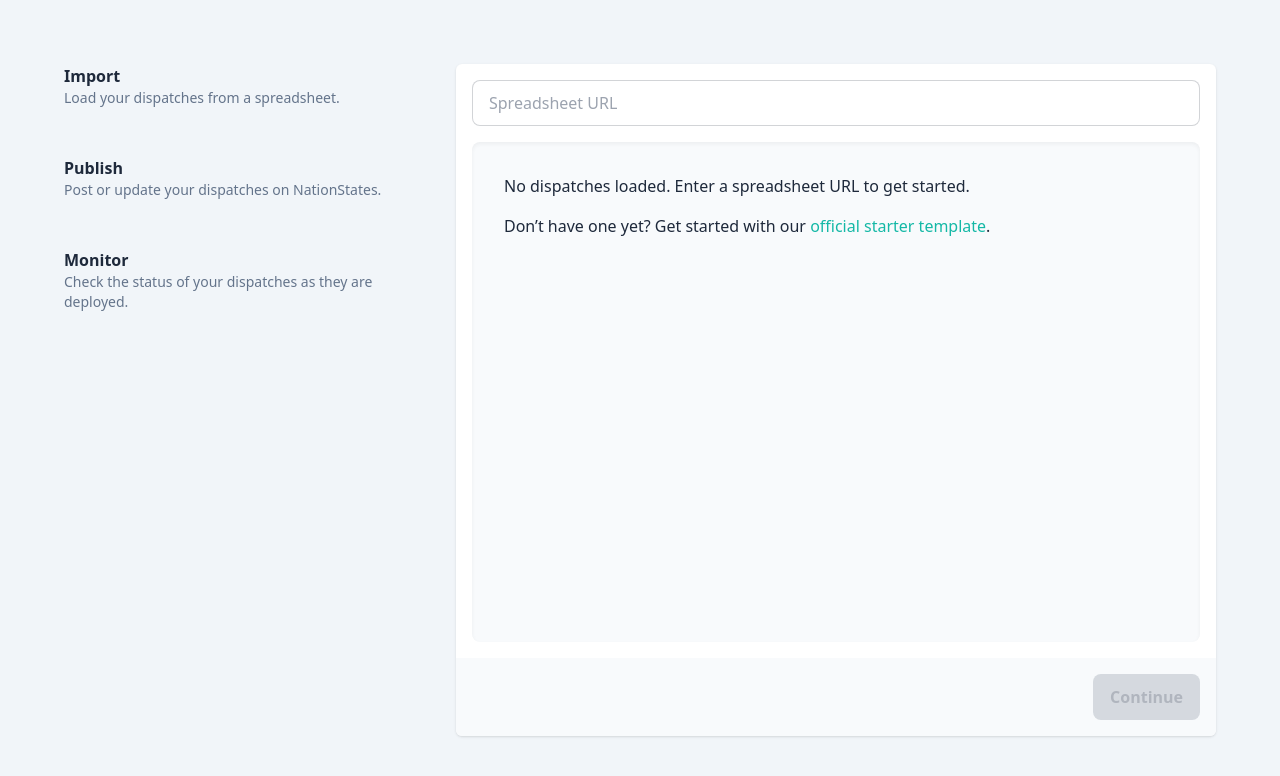
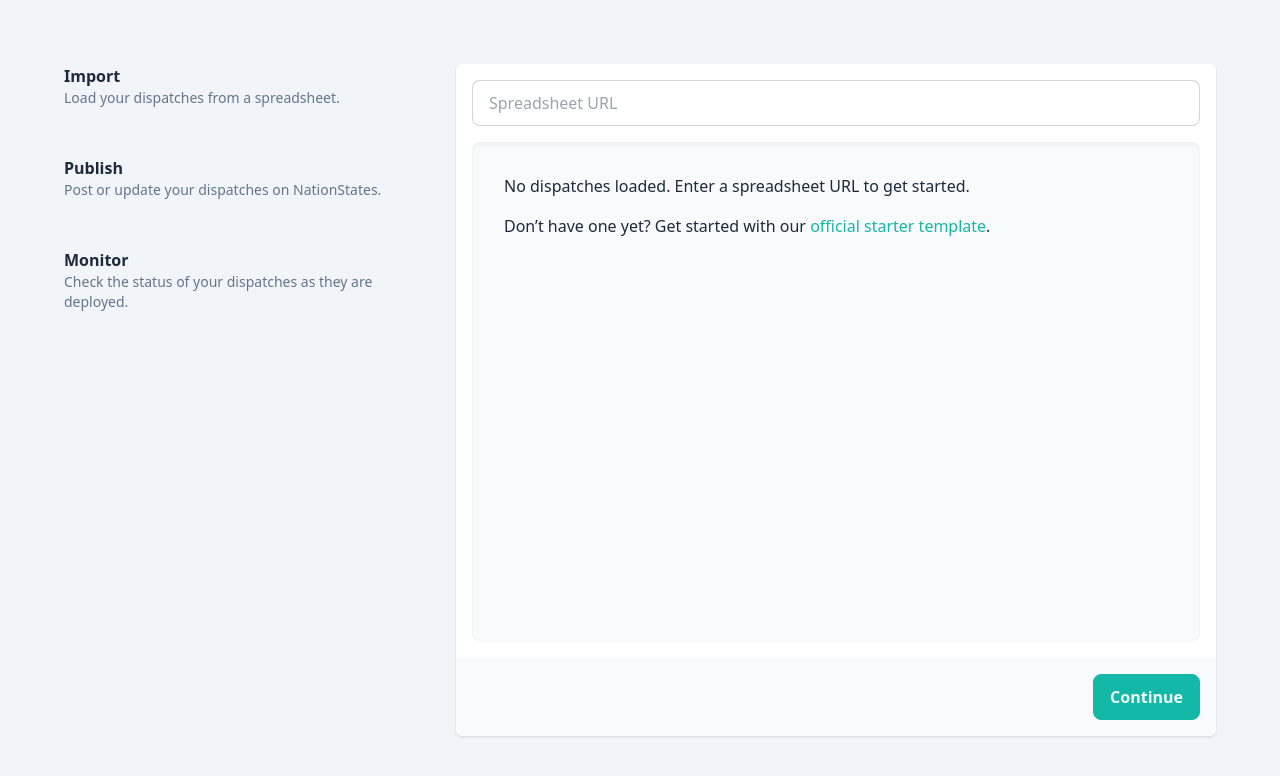
Before and after one commit to esfalsa/codico, a Next.js app: page /codico/dashboard in a window 1280 px wide. Shown: the top 776 px of the page. Built offline with nearby package versions, Linux system fonts and the light colour scheme.

Commit message:
refactor: track form state with Formik

```diff
--- a/components/MonitorSection.tsx
+++ b/components/MonitorSection.tsx
@@ -1,19 +1,16 @@
+import { useFormikContext } from "formik";
 import React, { EventHandler, useContext, useEffect, useState } from "react";
 import { ArrowRight, Check, X } from "react-feather";
 import { DispatchPoster } from "../lib/DispatchPoster";
-import { OptionsContext } from "./OptionsContext";
 
-export function MonitorSection({
-	backHandler,
-}: {
-	backHandler?: EventHandler<any>;
-}) {
-	const { dispatches, user, nation, password } = useContext(OptionsContext);
+export function MonitorSection() {
+	const {
+		values: { dispatches, user, nation, password },
+	} = useFormikContext<FormFields>();
 	const [progress, setProgress] = useState<string[]>([]);
-	let dispatchPoster: DispatchPoster;
 
 	useEffect(() => {
-		dispatchPoster = new DispatchPoster(
+		const dispatchPoster = new DispatchPoster(
 			dispatches,
 			`${user} using Codico; tool by Esfalsa`,
 			nation,
@@ -52,13 +49,15 @@ export function MonitorSection({
 		),
 	};
 
+	if (!dispatches || !dispatches.length) {
 		return (
-		<div className="md:col-span-2 md:mt-0 dark:bg-slate-800 flex flex-col mt-8 overflow-hidden bg-white rounded-md shadow">
-			<div className="gap-y-2 flex flex-col flex-1 h-full p-4 overflow-scroll">
-				{!dispatches || !dispatches.length ? (
 			<p>No dispatches loaded. Make sure you import a spreadsheet first!</p>
-				) : (
-					dispatches?.map(({ Title, Category, Subcategory }, index) => {
+		);
+	}
+
+	return (
+		<>
+			{dispatches?.map(({ Title, Category, Subcategory }, index) => {
 				return (
 					<div
 						className="bg-slate-100 dark:bg-slate-900/50 flex flex-row justify-between rounded-md"
@@ -72,18 +71,10 @@ export function MonitorSection({
 								{Category} <ArrowRight size="1em" /> {Subcategory}
 							</p>
 						</div>
-								{statusDisplays[progress[index]]}
+						{statusDisplays[progress[index]] || statusDisplays.queued}
 					</div>
 				);
-					})
-				)}
-			</div>
-
-			<div className="bg-slate-50 dark:bg-slate-900/50 flex flex-row justify-start p-4">
-				<button className="btn btn-secondary" onClick={backHandler}>
-					Back
-				</button>
-			</div>
-		</div>
+			})}
+		</>
 	);
 }
--- a/components/OptionsContext.tsx
+++ /dev/null
@@ -1,27 +0,0 @@
-import { createContext } from "react";
-
-type ContextProps = {
-	url: string;
-	setUrl: (url: string) => void;
-	dispatches: Dispatch[];
-	setDispatches: (dispatches: Dispatch[]) => void;
-	user: string;
-	setUser: (user: string) => void;
-	nation: string;
-	setNation: (user: string) => void;
-	password: string;
-	setPassword: (user: string) => void;
-};
-
-export const OptionsContext = createContext<ContextProps>({
-	url: "",
-	setUrl: (url: string) => {},
-	dispatches: [],
-	setDispatches: (dispatches: Dispatch[]) => {},
-	user: "",
-	setUser: (user: string) => {},
-	nation: "",
-	setNation: (user: string) => {},
-	password: "",
-	setPassword: (user: string) => {},
-});
--- a/components/PublishSection.tsx
+++ b/components/PublishSection.tsx
@@ -1,33 +1,8 @@
 import { EventHandler, SetStateAction, useContext } from "react";
-import { Formik, Field, Form } from "formik";
-import { OptionsContext } from "./OptionsContext";
-import clsx from "clsx";
+import { Field } from "formik";
 
-export function PublishSection({
-	continueHandler,
-	backHandler,
-}: {
-	continueHandler?: SetStateAction<any>;
-	backHandler?: EventHandler<any>;
-}) {
-	const { user, setUser, nation, setNation, password, setPassword } =
-		useContext(OptionsContext);
-
+export function PublishSection() {
 	return (
-		<div className="md:col-span-2 md:mt-0 dark:bg-slate-800 flex flex-col mt-8 overflow-hidden bg-white rounded-md shadow">
-			<Formik
-				initialValues={{ user, nation, password }}
-				onSubmit={(values) => {
-					setUser(values.user);
-					setNation(values.nation);
-					setPassword(values.password);
-					if (continueHandler) continueHandler();
-				}}
-			>
-				{({ values }) => {
-					return (
-						<Form className="flex flex-col h-full">
-							<div className="flex flex-col flex-1 h-full gap-4 p-4 overflow-scroll">
 		<div className="space-y-2">
 			<div className="form-control w-full">
 				<label className="label">
@@ -42,8 +17,8 @@ export function PublishSection({
 				/>
 				<label className="label">
 					<span className="label-text-alt">
-												This is how we’ll identify you to the NationStates site,
-												so make sure it’s something identifiable to you.
+						This is how we’ll identify you to the NationStates site, so make
+						sure it’s something identifiable to you.
 					</span>
 				</label>
 			</div>
@@ -61,9 +36,7 @@ export function PublishSection({
 			</div>
 			<div className="form-control w-full">
 				<label className="label">
-											<span className="label-text">
-												Dispatch owner nation password
-											</span>
+					<span className="label-text">Dispatch owner nation password</span>
 				</label>
 				<Field
 					type="password"
@@ -74,36 +47,11 @@ export function PublishSection({
 				/>
 				<label className="label">
 					<span className="label-text-alt">
-												Your password will be sent from your device to the
-												NationStates site directly; we’ll never see it.
+						Your password will be sent from your device to the NationStates site
+						directly; we’ll never see it.
 					</span>
 				</label>
 			</div>
 		</div>
-							</div>
-							<div className="bg-slate-50 dark:bg-slate-900/50 flex flex-row justify-between p-4">
-								<button
-									type="button"
-									className="btn btn-secondary"
-									onClick={backHandler}
-								>
-									Back
-								</button>
-								<button
-									type="submit"
-									className={clsx(
-										"btn btn-primary",
-										Object.values(values).some((value) => value.length == 0) &&
-											"btn-disabled"
-									)}
-								>
-									Continue
-								</button>
-							</div>
-						</Form>
-					);
-				}}
-			</Formik>
-		</div>
 	);
 }
--- a/components/SheetSection.tsx
+++ b/components/SheetSection.tsx
@@ -1,7 +1,6 @@
-import clsx from "clsx";
-import { EventHandler, useContext, useEffect, useState } from "react";
+import { Field, useFormikContext } from "formik";
+import { EventHandler, useEffect, useState } from "react";
 import useSWR from "swr";
-import { OptionsContext } from "./OptionsContext";
 import { SheetView } from "./SheetView";
 const Handlebars = require("handlebars/dist/handlebars");
 
@@ -77,36 +76,30 @@ function useSheet(id?: string) {
 	};
 }
 
-export function SheetSection({
-	continueHandler,
-}: {
-	continueHandler?: EventHandler<any>;
-}) {
-	// const [url, setUrl] = useState("");
+export function SheetSection() {
 	const [id, setId] = useState("");
-	const { url, setUrl, dispatches, setDispatches } = useContext(OptionsContext);
+	const {
+		values: { url },
+		setFieldValue,
+	} = useFormikContext<FormFields>();
 	const { data, isValidating, error } = useSheet(id);
 
 	useEffect(() => {
-		setDispatches(data);
-	}, [data]);
+		setFieldValue("dispatches", data || []);
+	}, [data, setFieldValue]);
 
 	useEffect(() => {
 		setId(url.match(/(?<=d\/).*?(?=\/|$)/g)?.[0] ?? "");
 	}, [url]);
 
 	return (
-		<div className="md:col-span-2 md:mt-0 dark:bg-slate-800 flex flex-col mt-8 overflow-hidden bg-white rounded-md shadow">
-			<div className="flex flex-col flex-1 h-full gap-4 p-4 overflow-scroll">
-				<input
+		<>
+			<Field
+				name="url"
 				type="url"
 				className="input input-bordered !text-base"
 				placeholder="Spreadsheet URL"
 				required
-					value={url}
-					onChange={(e: React.ChangeEvent<HTMLInputElement>) => {
-						setUrl(e.currentTarget.value);
-					}}
 			/>
 			<div className="bg-slate-50 dark:bg-slate-900/50 sm:p-8 flex-1 w-full p-4 overflow-y-auto rounded-lg shadow-inner">
 				<SheetView
@@ -115,18 +108,6 @@ export function SheetSection({
 					isValidating={isValidating}
 				/>
 			</div>
-			</div>
-			<div className="bg-slate-50 dark:bg-slate-900/50 flex flex-row justify-end p-4">
-				<button
-					className={clsx(
-						"btn btn-primary",
-						(dispatches ?? []).length == 0 && "btn-disabled"
-					)}
-					onClick={continueHandler}
-				>
-					Continue
-				</button>
-			</div>
-		</div>
+		</>
 	);
 }
--- a/pages/dashboard/index.tsx
+++ b/pages/dashboard/index.tsx
@@ -2,62 +2,52 @@ import { useState } from "react";
 import { SheetSection } from "../../components/SheetSection";
 import { PublishSection } from "../../components/PublishSection";
 import { MonitorSection } from "../../components/MonitorSection";
-import { OptionsContext } from "../../components/OptionsContext";
+import { Form, Formik } from "formik";
 
 Dashboard.title = "Dashboard";
 
 export default function Dashboard() {
-	const [currentSection, setCurrentSection] = useState(0);
-	const [url, setUrl] = useState("");
-	const [dispatches, setDispatches] = useState<Dispatch[]>([]);
-	const [user, setUser] = useState("");
-	const [nation, setNation] = useState("");
-	const [password, setPassword] = useState("");
-	const [completedSections, setCompletedSections] = useState(0);
+	const [step, setStep] = useState(0);
+	const [completedSteps, setCompletedSteps] = useState(0);
 
-	const continueHandler = () => {
-		setCurrentSection(currentSection + 1);
-		setCompletedSections(completedSections + 1);
-	};
-	const backHandler = () => {
-		setCurrentSection(currentSection - 1);
-	};
-
-	const sections = [
+	const steps = [
 		{
 			title: "Import",
 			description: "Load your dispatches from a spreadsheet.",
-			section: <SheetSection continueHandler={continueHandler} />,
+			section: <SheetSection />,
 		},
 		{
 			title: "Publish",
 			description: "Post or update your dispatches on NationStates.",
-			section: (
-				<PublishSection
-					continueHandler={continueHandler}
-					backHandler={backHandler}
-				/>
-			),
+			section: <PublishSection />,
 		},
 		{
 			title: "Monitor",
 			description: "Check the status of your dispatches as they are deployed.",
-			section: <MonitorSection backHandler={backHandler} />,
+			section: <MonitorSection />,
 		},
 	];
+
+	const initialValues: FormFields = {
+		url: "",
+		dispatches: [],
+		user: "",
+		nation: "",
+		password: "",
+	};
 
 	return (
 		<main className="md:px-8 min-h-ca lg:px-16 max-w-8xl bg-slate-100 dark:bg-slate-900 flex-1 w-full mx-auto">
 			<div className="md:grid md:grid-cols-3 md:gap-6 md:py-16 md:px-0 h-screen px-4 py-8">
 				<div className="md:col-span-1 space-y-12">
-					{sections.map((section, index) => {
+					{steps.map((section, index) => {
 						return (
 							<button
 								key={index}
 								className="block text-left"
 								onClick={() => {
-									if (index <= completedSections) {
-										setCurrentSection(index);
+									if (index <= completedSteps) {
+										setStep(index);
 									}
 								}}
 							>
@@ -69,22 +59,47 @@ export default function Dashboard() {
 						);
 					})}
 				</div>
-				<OptionsContext.Provider
-					value={{
-						url,
-						setUrl,
-						dispatches,
-						setDispatches,
-						user,
-						setUser,
-						nation,
-						setNation,
-						password,
-						setPassword,
+				<Formik
+					initialValues={initialValues}
+					onSubmit={() => {
+						if (step === steps.length - 1) {
+							// do something on last step
+						} else {
+							setStep((step) => step + 1);
+							setCompletedSteps((step) => step + 1);
+						}
 					}}
 				>
-					{sections[currentSection].section}
-				</OptionsContext.Provider>
+					<Form
+						autoComplete="off"
+						className="md:col-span-2 md:mt-0 dark:bg-slate-800 flex flex-col mt-8 overflow-hidden bg-white rounded-md shadow"
+					>
+						<div className="flex flex-col flex-1 h-full gap-4 p-4 overflow-scroll">
+							{steps[step].section}
+						</div>
+						<div className="bg-slate-50 dark:bg-slate-900/50 flex flex-row justify-between p-4">
+							{step > 0 ? (
+								<button
+									type="button"
+									className="btn btn-secondary"
+									onClick={() => {
+										setStep((step) => step - 1);
+										setCompletedSteps((step) => step - 1);
+									}}
+								>
+									Back
+								</button>
+							) : (
+								<div />
+							)}
+							{step < steps.length - 1 && (
+								<button type="submit" className="btn btn-primary">
+									Continue
+								</button>
+							)}
+						</div>
+					</Form>
+				</Formik>
 			</div>
 		</main>
 	);
```
Also changed, not shown: components/SheetView.tsx (+7 -2 lines), types.d.ts (+8 -0 lines). Lines whose indentation alone changed are shown as unchanged.
